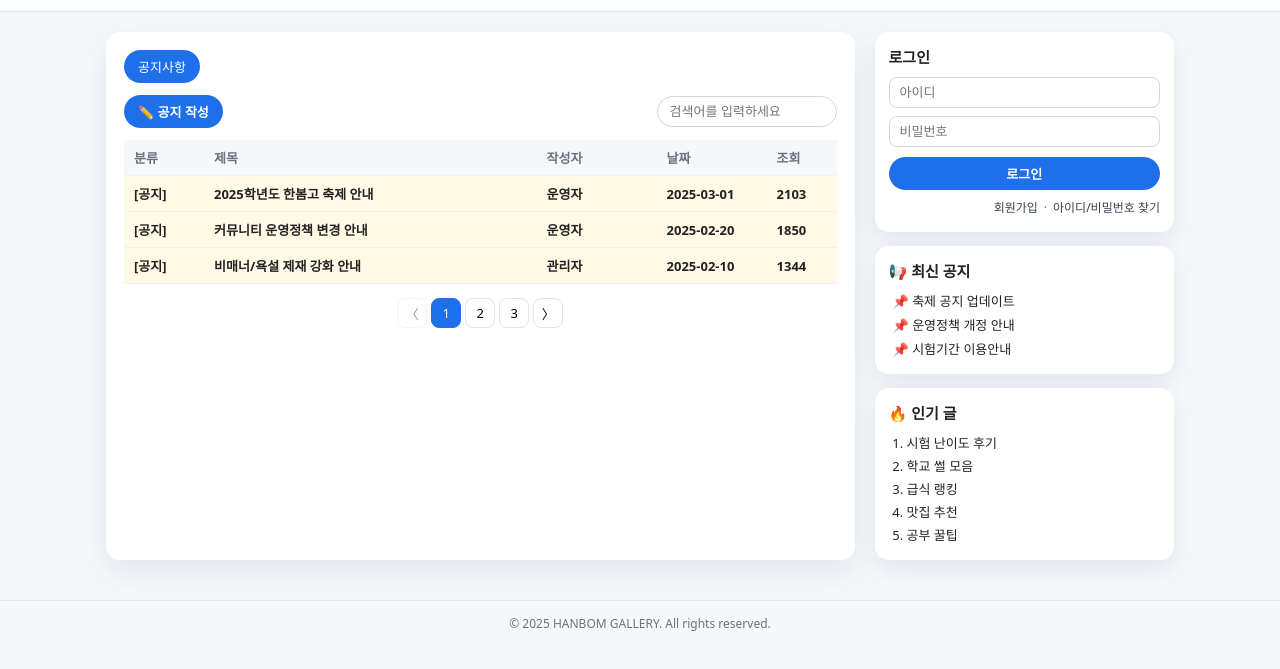
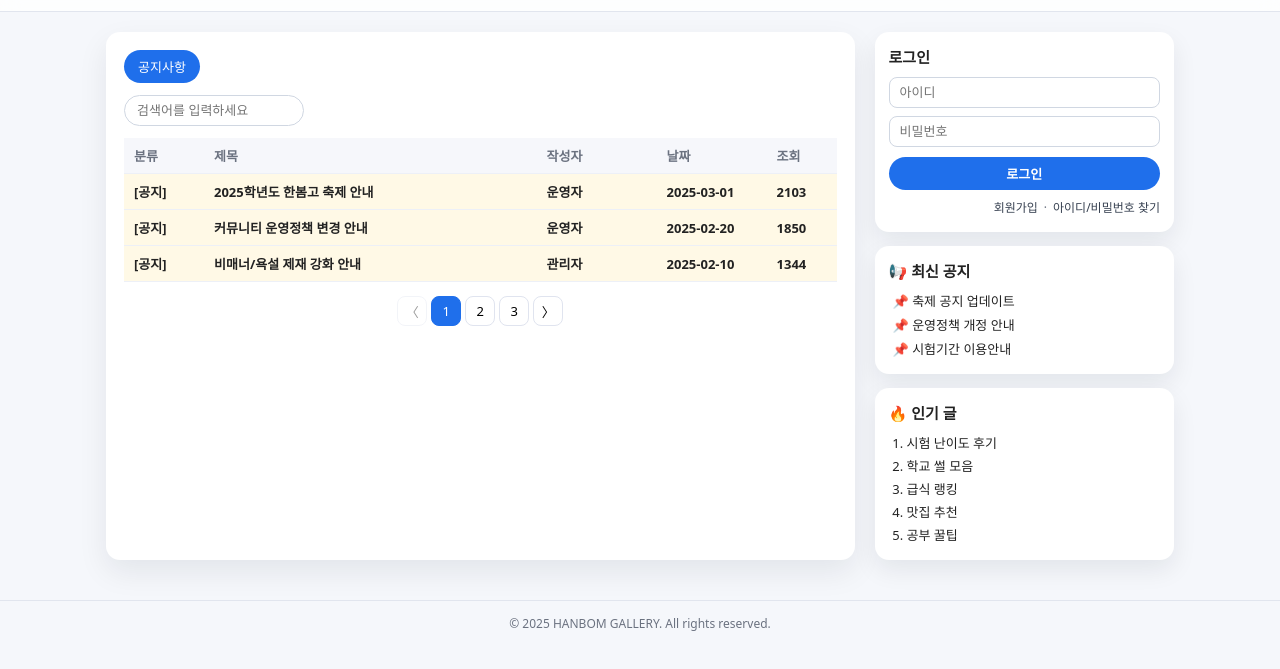
Before and after one commit to Bedulgi999/hanbom.gallery, a plain HTML site: page notice.html in a window 1280 px wide. Shown: the part 57-726 px from the top of the page. Drawn offline with Linux system fonts and the light colour scheme.

Commit message:
Update notice.html

```diff
--- a/notice.html
+++ b/notice.html
@@ -40,7 +40,7 @@
 
       <!-- 글쓰기 + 검색 -->
       <div class="toolbar">
-        <button class="btn-primary">✏️ 공지 작성</button>
+        <button class="btn-primary write-btn" style="display:none;">✏️ 공지 작성</button>
         <div class="search-box">
           <input type="text" placeholder="검색어를 입력하세요">
         </div>
```
